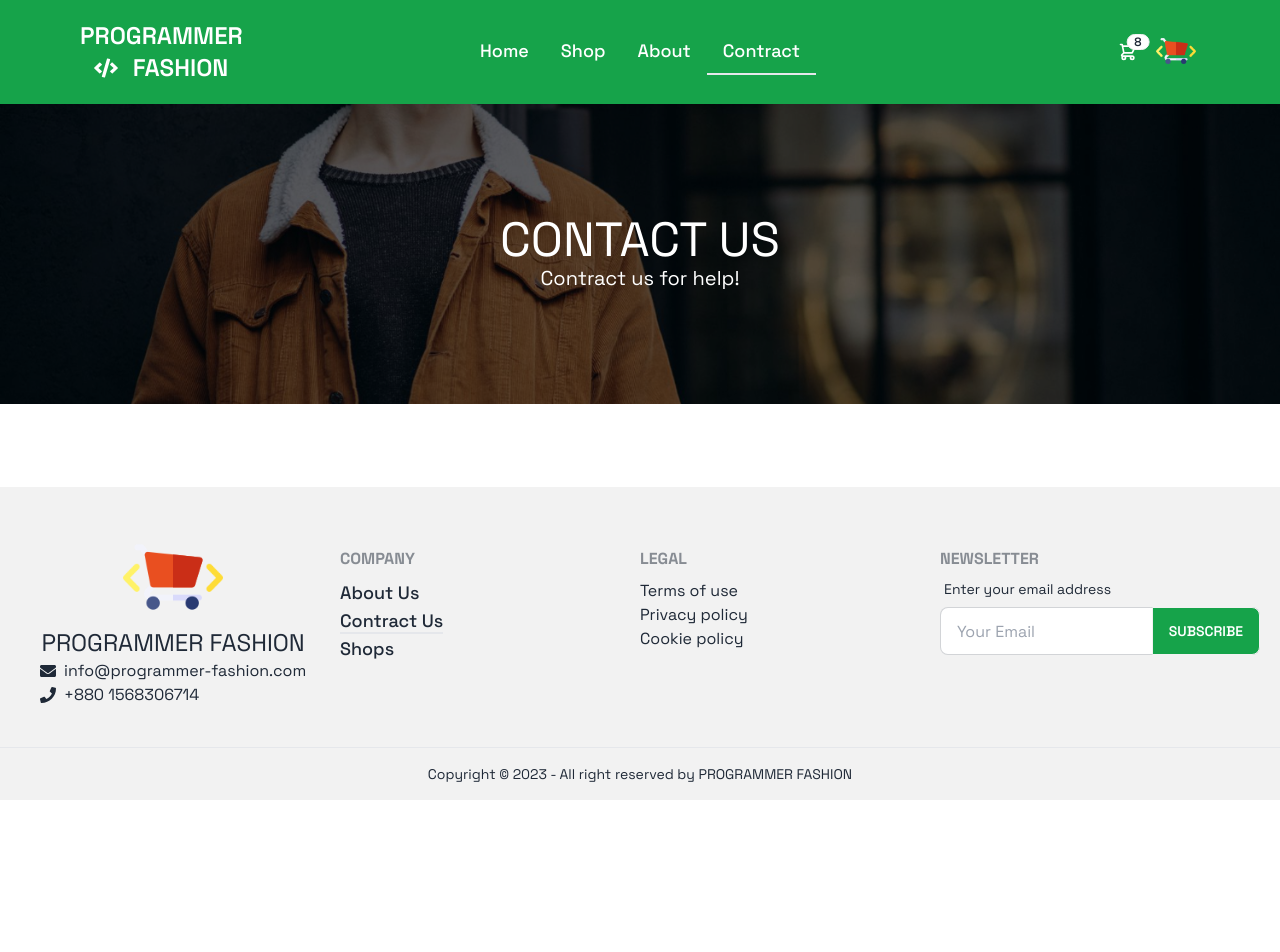
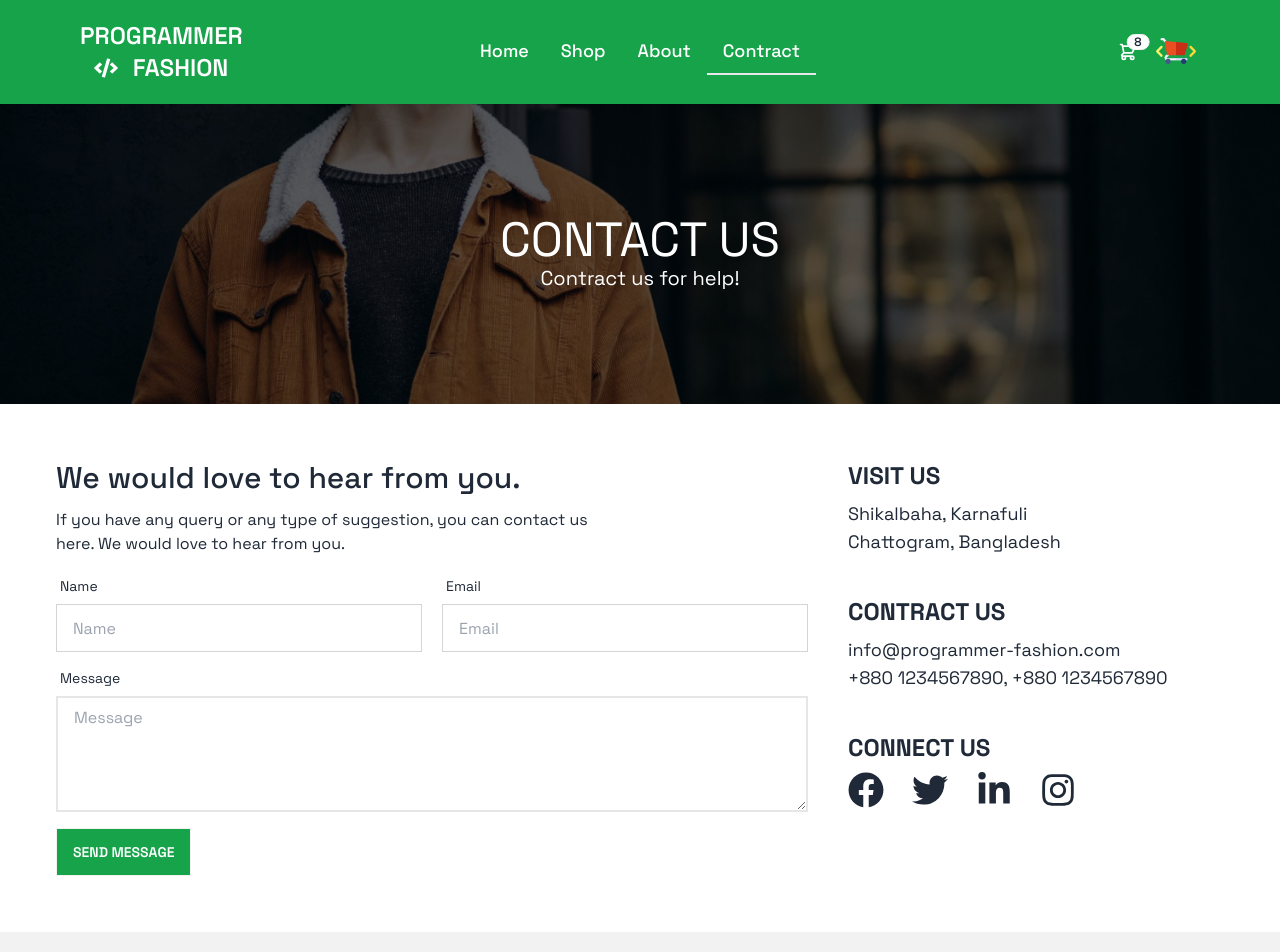
Before and after one commit to mfarhadattari/fashion-man-client, a React (Vite) app: page /contract in a window 1280 px wide. Shown: the top 952 px of the page. Before the commit the page ends 800 px from the top, so only its background shows below. Built offline with nearby package versions, Linux system fonts and the light colour scheme.

Commit message:
Contract page hero setion done

```diff
--- a/src/pages/Public/Contract/ContractPage.jsx
+++ b/src/pages/Public/Contract/ContractPage.jsx
@@ -1,5 +1,11 @@
 import MenuCover from "../../../components/MenuCover";
 import banner from "../../../assets/images/banner.jpg";
+import {
+  FaFacebook,
+  FaInstagram,
+  FaLinkedinIn,
+  FaTwitter,
+} from "react-icons/fa";
 
 const ContractPage = () => {
   return (
@@ -9,6 +15,102 @@ const ContractPage = () => {
         heading="contact us"
         subheading="Contract us for help!"
       ></MenuCover>
+      <section className="md:p-10">
+        <div className="hero w-full">
+          <div className="hero-content w-full flex-col items-start  gap-10 md:flex-row">
+            <div className="p-0 lg:w-2/3 space-y-3 ">
+              <h1 className="text-3xl font-medium">
+                We would love to hear from you.
+              </h1>
+              <p className="lg:w-3/4">
+                If you have any query or any type of suggestion, you can contact
+                us here. We would love to hear from you.
+              </p>
+              <form className="card-body p-0">
+                <div className="flex flex-col lg:flex-row gap-5">
+                  <div className="form-control w-full">
+                    <label className="label">
+                      <span className="label-text">Name</span>
+                    </label>
+                    <input
+                      type="name"
+                      placeholder="Name"
+                      required
+                      className="input input-bordered rounded-none"
+                    />
+                  </div>
+                  <div className="form-control w-full">
+                    <label className="label">
+                      <span className="label-text">Email</span>
+                    </label>
+                    <input
+                      type="email"
+                      placeholder="Email"
+                      required
+                      className="input input-bordered rounded-none"
+                    />
+                  </div>
+                </div>
+                <div className="form-control">
+                  <label className="label">
+                    <span className="label-text">Message</span>
+                  </label>
+                  <textarea
+                    placeholder="Message"
+                    className="textarea text-base border-2 border-base-300 rounded-none"
+                    rows="4"
+                  ></textarea>
+                </div>
+                <div className="form-control mt-2">
+                  <button
+                    type="submit"
+                    className="btn rounded-none w-fit bg-green-600 text-white hover:bg-slate-950"
+                  >
+                    Send Message
+                  </button>
+                </div>
+              </form>
+            </div>
+            <div className="w-full lg:w-1/3 space-y-10 text-left text-lg">
+              <div>
+                <h1 className="text-2xl font-bold mb-2 uppercase">Visit Us</h1>
+                <p>
+                  Shikalbaha, Karnafuli <br />
+                  Chattogram, Bangladesh
+                </p>
+              </div>
+              <div>
+                <h1 className="text-2xl font-bold mb-2 uppercase">
+                  Contract Us
+                </h1>
+                <a href="mailto:info@programmer-fashion.com">
+                  info@programmer-fashion.com
+                </a>
+                <p>+880 1234567890, +880 1234567890</p>
+              </div>
+              <div>
+                <h1 className="text-2xl font-bold mb-2 uppercase">
+                  Connect Us
+                </h1>
+                <div className="flex gap-7 text-4xl">
+                  <a href="https://www.facebook.com">
+                    <FaFacebook></FaFacebook>
+                  </a>
+                  <a href="https://www.twitter.com">
+                    <FaTwitter></FaTwitter>
+                  </a>
+                  <a href="https://www.linkedin.com">
+                    <FaLinkedinIn></FaLinkedinIn>
+                  </a>
+                  <a href="https://www.instragram.com">
+                    <FaInstagram></FaInstagram>
+                  </a>
+                </div>
+              </div>
+            </div>
+          </div>
+        </div>
+      </section>
     </main>
   );
 };
--- a/src/pages/Public/Shared/Footer.jsx
+++ b/src/pages/Public/Shared/Footer.jsx
@@ -14,7 +14,7 @@ const Footer = () => {
               <FaEnvelope></FaEnvelope>info@programmer-fashion.com
             </p>
             <p className="flex gap-2 items-center text-base">
-              <FaPhone></FaPhone>+880 1568306714
+              <FaPhone></FaPhone>+880 1234567890
             </p>
           </div>
         </div>
```
